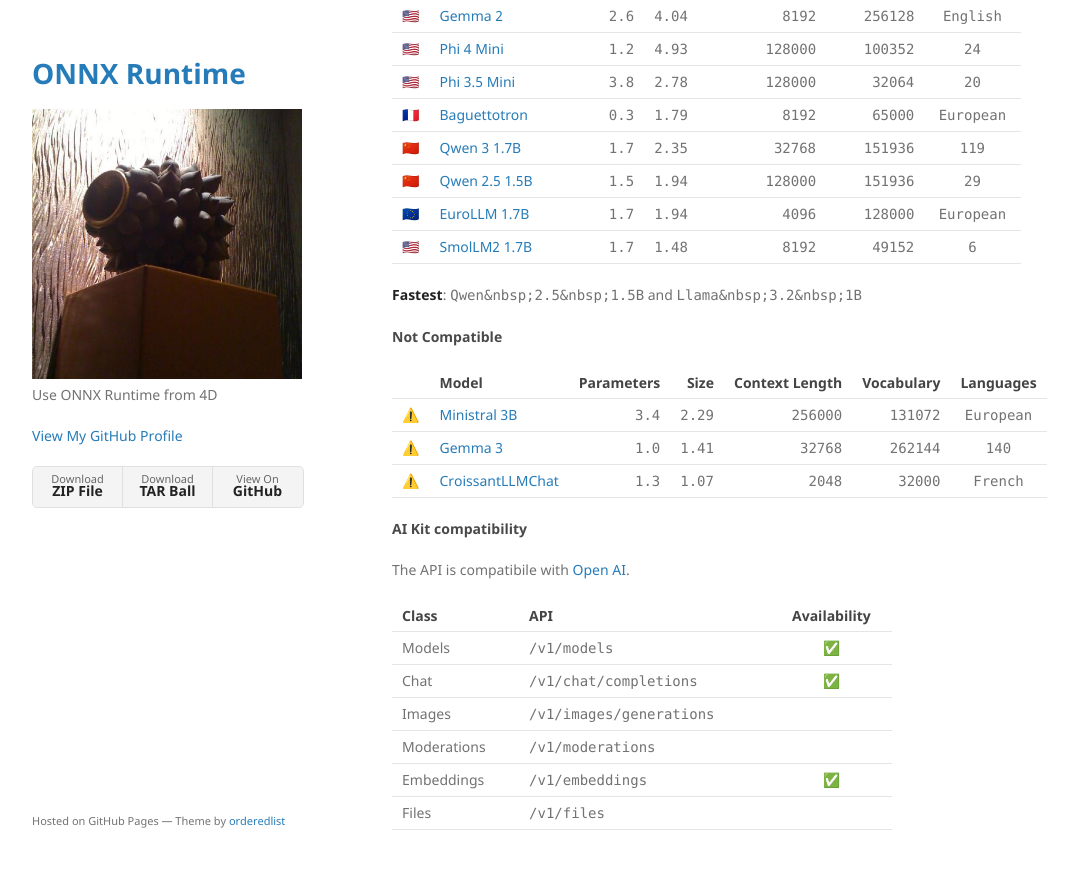
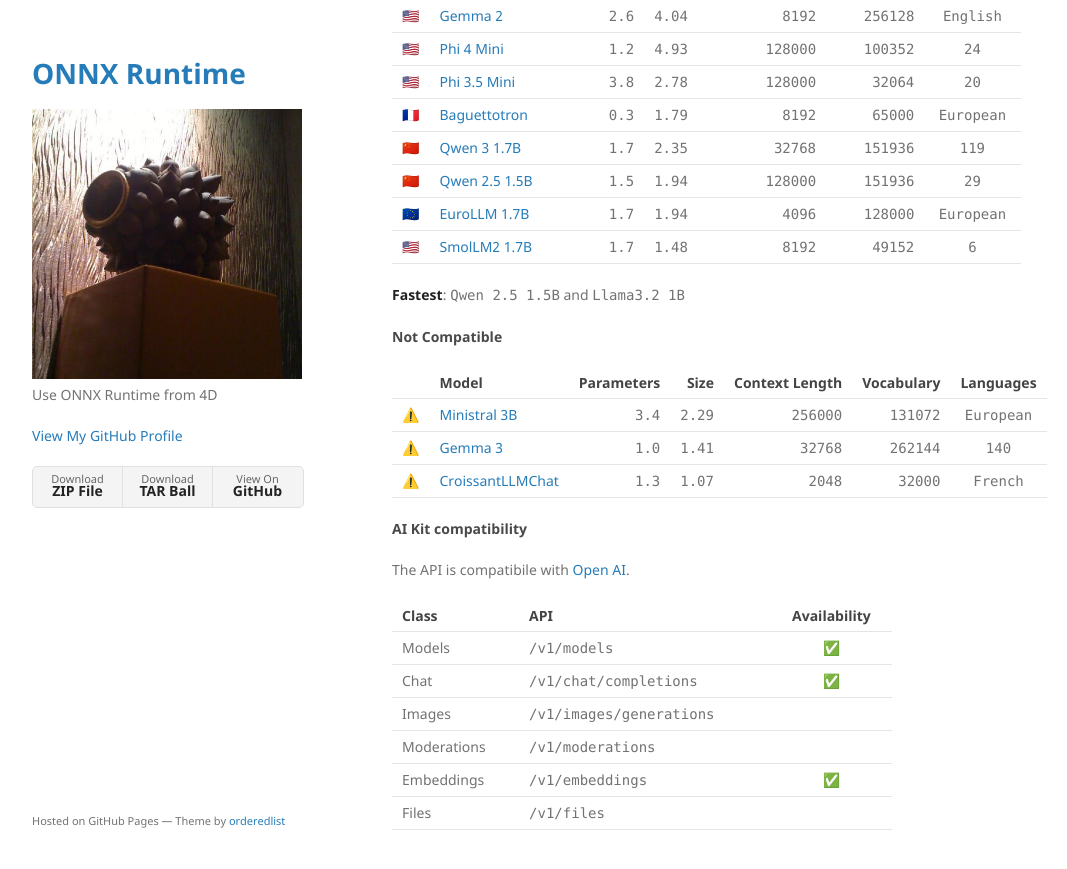
Before and after one commit to miyako/onnx-genai, a Jekyll site: the page built from index.md, in a window 1280 px wide and 900 px high, scrolled down 4566 px. Shown: the top 869 px of the window, without its empty margins (178-1245 px from the left). Built offline with Jekyll 4.4.1, drawn with Linux system fonts in a browser that asks for light colours.

Commit message:
Update index.md

```diff
--- a/index.md
+++ b/index.md
@@ -234,7 +234,7 @@ python -m tf2onnx.convert \
 |🇪🇺|[EuroLLM&nbsp;1.7B](https://huggingface.co/keisuke-miyako/EuroLLM-1.7B-Instruct-onnx-int4-cpu)|`1.7`|`1.94`|`4096`|`128000`|`European`|
 |🇺🇸|[SmolLM2&nbsp;1.7B](https://huggingface.co/keisuke-miyako/SmolLM2-1.7B-onnx-int4-cpu)|`1.7`|`1.48`|`8192`|`49152`|`6`
 
-**Fastest**: `Qwen&nbsp;2.5&nbsp;1.5B` and `Llama&nbsp;3.2&nbsp;1B`
+**Fastest**: `Qwen 2.5 1.5B` and `Llama3.2 1B`
 
 #### Not Compatible
 
```
